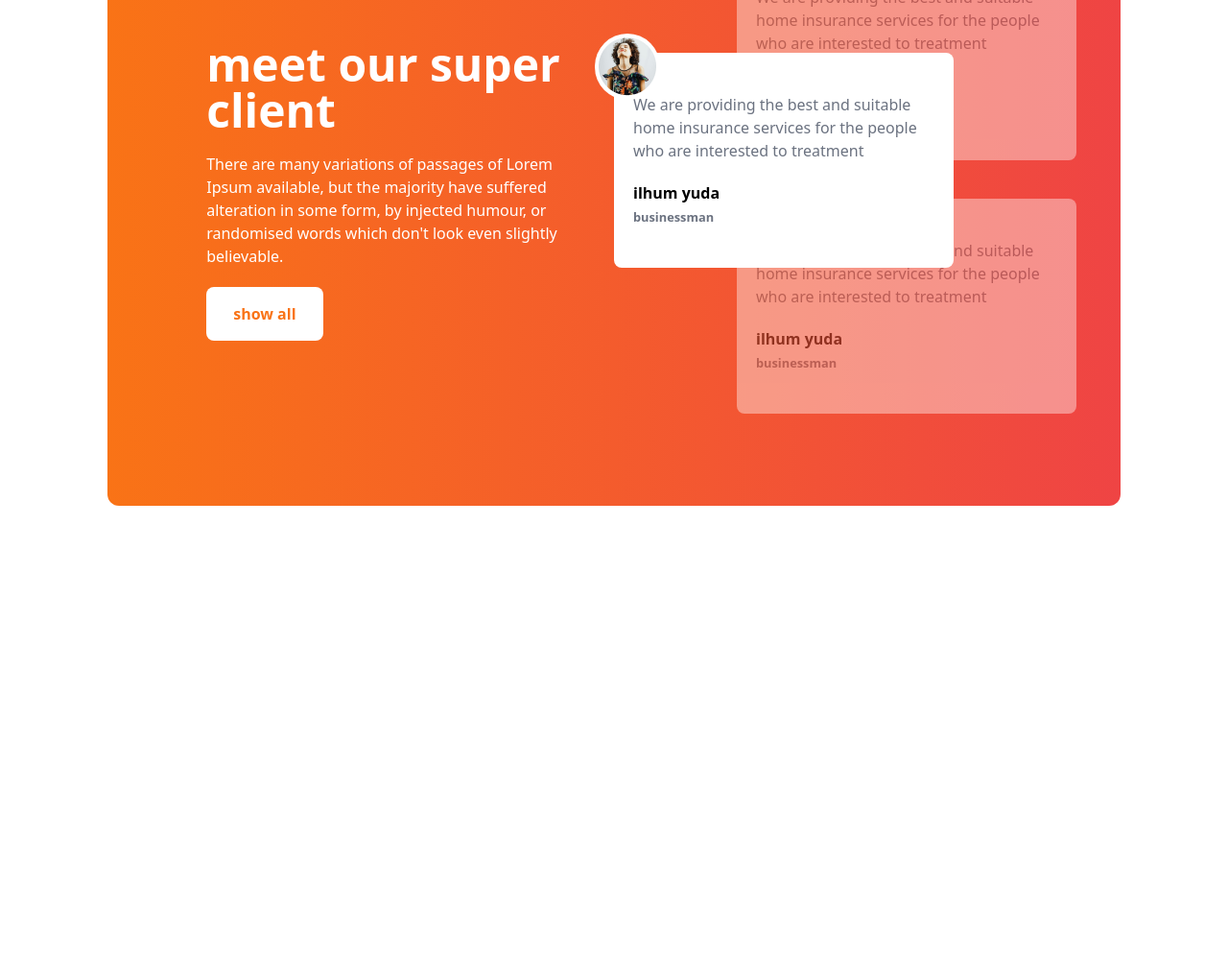
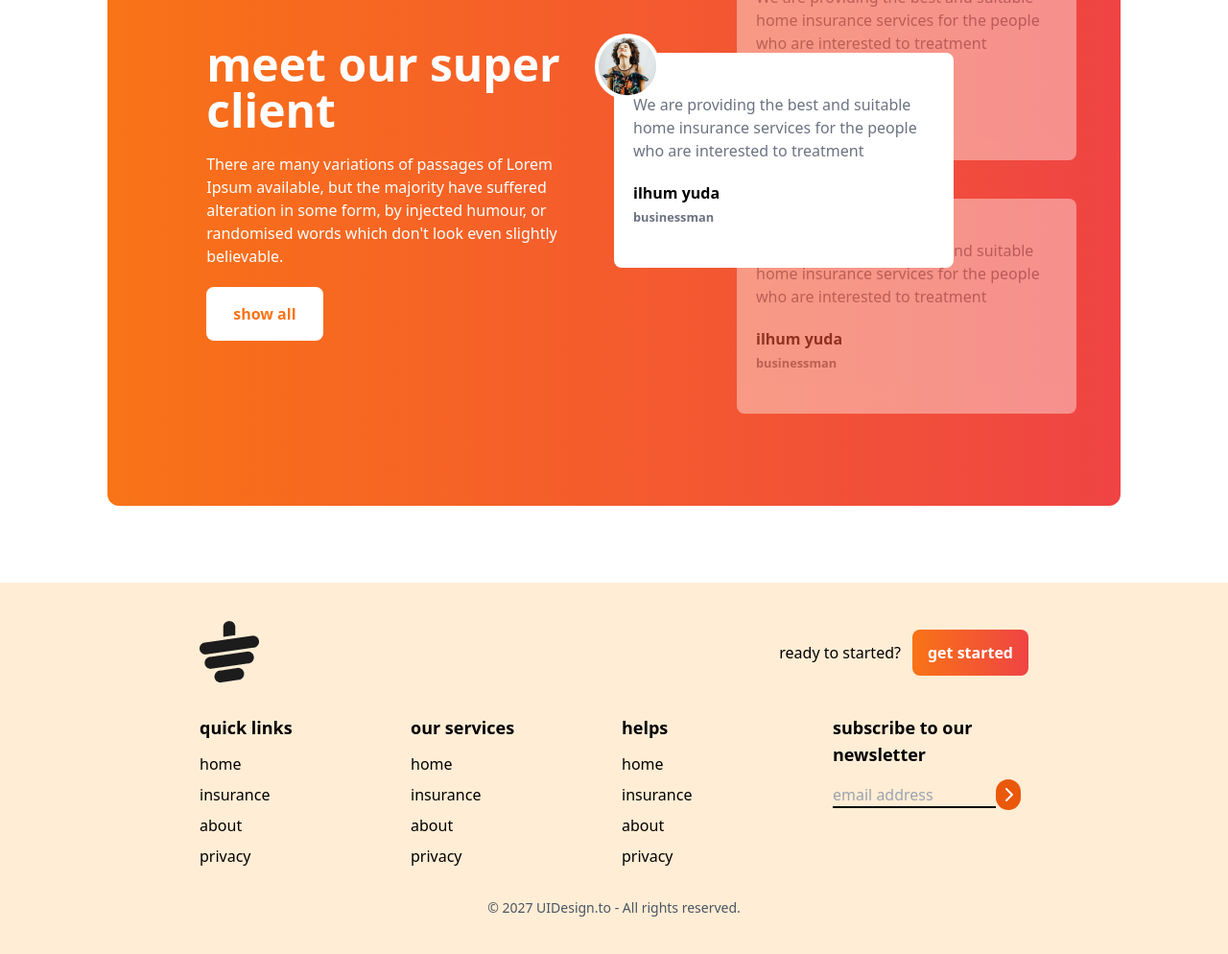
Before and after one commit to darshan377/tea-house, a plain HTML site: page index.html in a window 1280 px wide. Shown: the part 2396-3390 px from the top of the page at 96% size. Before the commit the page ends 3003 px from the top, so only its background shows below. Drawn offline with nearby package versions, Linux system fonts and the light colour scheme.

Commit message:
all done

```diff
--- a/index.html
+++ b/index.html
@@ -28,8 +28,10 @@
         }
       </script>
 </head>
-<body class="max-w-screen-xl mx-auto px-16 lg:px-28">
+<body>
 
+  <main class="max-w-screen-xl mx-auto px-16 lg:px-28">
+    <!-- header parts -->
     <header class="lg:flex pt-10 mb-20 gap-7">
       <!-- text content -->
        <div>
@@ -62,8 +64,6 @@
               </div>
         </div>
 </header>
-
-  <main>
     <!-- featured parts -->
        <section class="py-8 lg:py-24">
         <!-- text part -->
@@ -227,8 +227,104 @@
 
   </main>
 
-  <footer>
+  <footer class="bg-orange-100  px-4 py-10 md:px-16">
+          <div  class="w-9/12 mx-auto">
+          <!-- logo -->
+           <div class="mb-8 flex justify-between">
+            <img src="images/cup.png" alt="">
+            <div class="flex items-center gap-3">
+              <h4>ready to started?</h4>
+              <button class="bg-gradient-to-r from-orange-500 to-red-500 py-3 px-4 rounded-lg text-white font-bold">get started</button>
+            </div>
+           </div>
 
+           <!-- links -->
+            <div class="grid grid-cols-1 md:grid-cols-2 lg:grid-cols-4 gap-4">
+           <!-- first col -->
+            <div>
+              <h3 class="font-semibold text-lg mb-3">quick links</h3>
+              <!-- <h4 class="">home</h4>
+              <h4 class="py-5">about</h4>
+              <h4>privacy</h4> -->
+              <ul class="space-y-2">
+                <li>
+                  <a class="hover:text-red-600" href="">home</a>
+                </li>
+                <li>
+                  <a class="hover:text-green-600" href="">insurance</a>
+                </li>
+                <li>
+                  <a class="hover:text-purple-600" href="">about</a>
+                </li>
+                <li>
+                  <a class="hover:text-cyan-600" href="">privacy</a>
+                </li>
+              </ul>
+            </div>
+
+            <!-- second col -->
+            <div>
+              <h3 class="font-semibold text-lg mb-3">our services</h3>
+              <!-- <h4 class="">home</h4>
+              <h4 class="py-5">about</h4>
+              <h4>privacy</h4> -->
+              <ul class="space-y-2">
+                <li>
+                  <a class="hover:text-red-600" href="">home</a>
+                </li>
+                <li>
+                  <a class="hover:text-green-600" href="">insurance</a>
+                </li>
+                <li>
+                  <a class="hover:text-purple-600" href="">about</a>
+                </li>
+                <li>
+                  <a class="hover:text-cyan-600" href="">privacy</a>
+                </li>
+              </ul>
+            </div>
+
+            <!-- third col -->
+            <div>
+              <h3 class="font-semibold text-lg mb-3">helps</h3>
+              <!-- <h4 class="">home</h4>
+              <h4 class="py-5">about</h4>
+              <h4>privacy</h4> -->
+              <ul class="space-y-2">
+                <li>
+                  <a class="hover:text-red-600" href="">home</a>
+                </li>
+                <li>
+                  <a class="hover:text-green-600" href="">insurance</a>
+                </li>
+                <li>
+                  <a class="hover:text-purple-600" href="">about</a>
+                </li>
+                <li>
+                  <a class="hover:text-cyan-600" href="">privacy</a>
+                </li>
+              </ul>
+            </div>
+
+            <!-- fouth col -->
+             <div>
+              <h3 class="font-bold text-lg mb-3">subscribe to our newsletter</h3>
+              <div class="flex flex-col space-y-2">
+                <div>
+                  <input placeholder="email address" type="text" class="bg-transparent border-b-2 border-black w-4/6 md:w-5/6"><i class="fa-solid fa-chevron-right bg-orange-600 rounded-full text-white justify-center items-center p-2"></i>
+                </div>
+                <div>
+
+                </div>
+              </div>
+             </div>
+
+            </div>
+
+            <div class=" text-center pt-4 mt-4">
+              <p class="text-sm text-gray-600">© 2027 UIDesign.to - All rights reserved.</p>
+            </div>
+          </div>
   </footer>
 
 </body>
```
Lines whose indentation alone changed are shown as unchanged.
